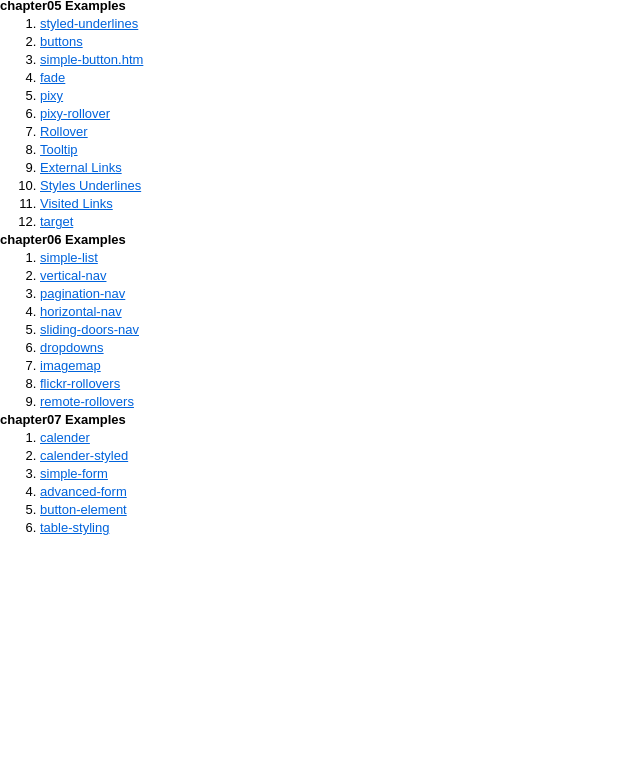
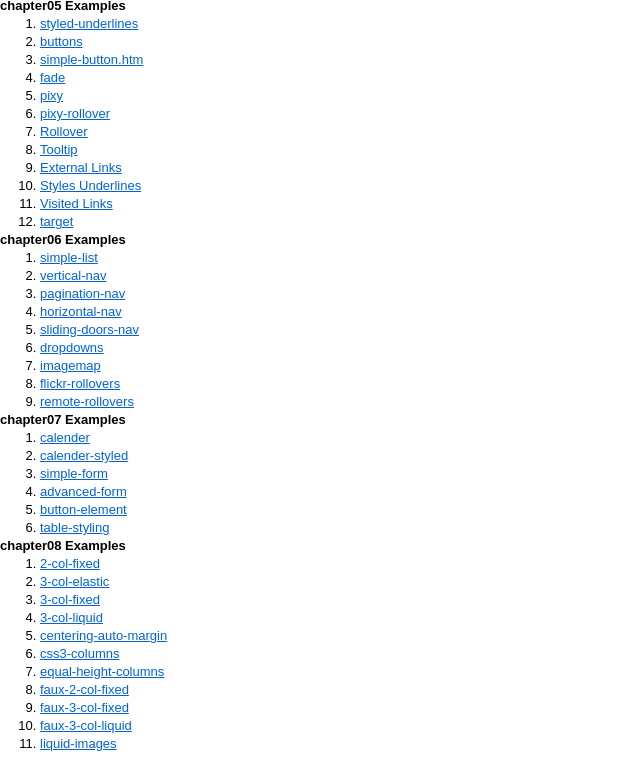
Before and after one commit to pengjinfei/CSS-Mastery, a plain HTML site: page index.htm in a window 1280 px wide. Shown: the part 489-1260 px from the top of the page, without its empty margins (0-640 px from the left). Before the commit the page ends 1044 px from the top, so only its background shows below. Drawn offline with Linux system fonts and the light colour scheme.

Commit message:
add charter08 in index.htm

```diff
--- a/index.htm
+++ b/index.htm
@@ -89,6 +89,21 @@
             <li><a href="chapter07/table-styling.htm">table-styling</a></li>
         </ol>
     </li>
+    <li>chapter08 Examples
+        <ol>
+            <li><a href="chapter08/2-col-fixed.htm">2-col-fixed</a></li>
+            <li><a href="chapter08/3-col-elastic.htm">3-col-elastic</a></li>
+            <li><a href="chapter08/3-col-fixed.htm">3-col-fixed</a></li>
+            <li><a href="chapter08/3-col-liquid.htm">3-col-liquid</a></li>
+            <li><a href="chapter08/centering-auto-margin.htm">centering-auto-margin</a></li>
+            <li><a href="chapter08/css3-columns.html">css3-columns</a></li>
+            <li><a href="chapter08/equal-height-columns.html">equal-height-columns</a></li>
+            <li><a href="chapter08/faux-2-col-fixed.htm">faux-2-col-fixed</a></li>
+            <li><a href="chapter08/faux-3-col-fixed.htm">faux-3-col-fixed</a></li>
+            <li><a href="chapter08/faux-3-col-liquid.htm">faux-3-col-liquid</a></li>
+            <li><a href="chapter08/liquid-images.htm">liquid-images</a></li>
+        </ol>
+    </li>
 
 </ol>
 
```
